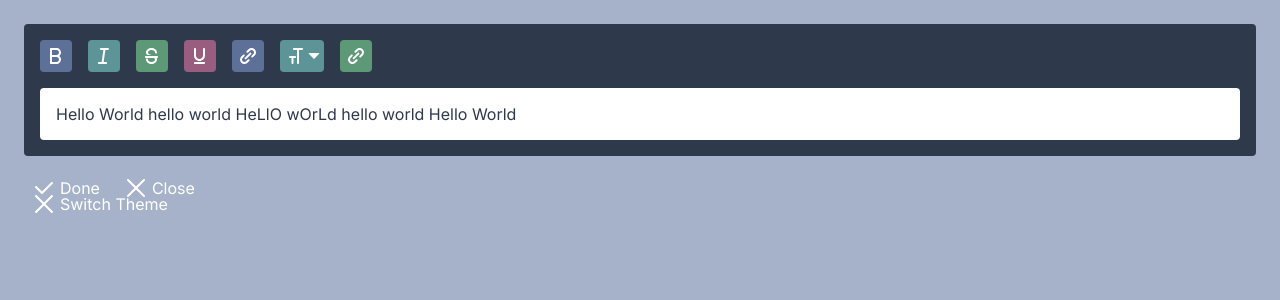
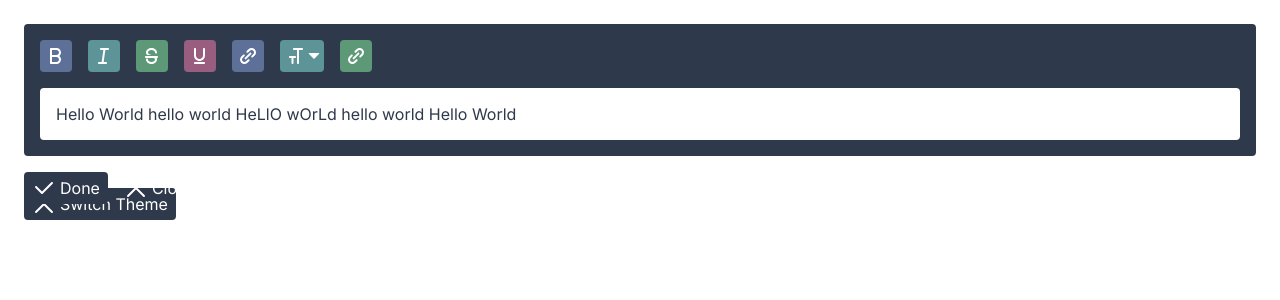
Before and after one commit to fallsimply/float, a Vue app: page / in a window 1280 px wide. Shown: the top 300 px of the page. Built offline with nearby package versions, Linux system fonts and the light colour scheme.

Commit message:
Add theme override

```diff
--- a/src/App.vue
+++ b/src/App.vue
@@ -22,7 +22,10 @@ html, body
 	font-family: "Inter", system-ui, -apple-system, BlinkMacSystemFont, 'Segoe UI', Roboto, Oxygen, Ubuntu, 'Open Sans', sans-serif
 button, h1, h2, h3, h4, h5, h6
 	font-family: inherit
-:root, body[light]
+#nav
+	display: none
+
+body
 	/* Hues */
 	--hA: 220
 	--hB: 184
@@ -50,23 +53,29 @@ button, h1, h2, h3, h4, h5, h6
 	--txtColor: HSL(var(--hBg), l: 100%)
 
 	/* Button Color */
-	--btnBg: HSL(var(--hBg), l: var(-lL))
+	--btnBg: HSL(var(--hBg), l: var(--lH))
+	--btnText: var(--btnBg)
+	--btnFocus: HSL(var(--hBg), l: var(--lL))
 
 	/* Background */
-	--bgPrimary: HSL(var(--hBg), l: var(--lBgD))
+	--bgPrimary: HSL(var(--hBg), l: var(--lBgL))
 	--bgCard: HSL(var(--hBg), l: 100%)
-#nav
-	display: none
+
+	/* Alpha Overlay */
+	--brightenColor: HSLA(0, 0%, 100%, .2)
+	--brigthen: linear-gradient(var(--brightenColor), var(--brightenColor))
+
 @media (prefers-color-scheme: dark)
-	:root
+	body:not(light)
 		--lBg: 24%
 
-		--txtColor: HSL(var(--hBg), l: 100%)
+		--btnText: var(--txtColor)
+		--btnFocus: var(--txtColor)
+		--btnTxtHover: HSLA(var(--hBg), l: 100%, a: .25)
 
-		--btnBg: HSL(var(--hBg), l: var(--lH))
+		--bgPrimary: HSL(var(--hA), l: var(--lBgD))
+		--bgCard: HSL(var(--hBg), l: var(--lBg))
 
-		--bgPrimary: HSL(var(--hBg), l: var(--lBgH))
-		--bgCard: HSL(219, 24%, 24%)
 body
 	background: var(--bgPrimary)
 </style>
--- a/src/main.js
+++ b/src/main.js
@@ -5,7 +5,70 @@ import router from './router'
 Vue.config.productionTip = false
 Vue.config.performance = true
 
-new Vue({
+window.Vue = new Vue({
 	router,
 	render: h => h(App)
 }).$mount('#app')
+
+if (process.env.NODE_ENV == "development") {
+	document.addEventListener('selectionchange', () => {
+		console.dir(document.getSelection());
+	});
+}
+
+class Themer {
+	constructor() {
+		this._value = ""
+		this.update()
+		this.default = "light"
+	}
+
+	update() {
+		this._value = localStorage.getItem("theme")
+		switch (this._value) {
+			case "system":
+				console.log()
+				break
+			case "light":
+			case "dark":
+				document.body.setAttribute(this._value, "")
+				break
+			default:
+				localStorage.setItem("theme", "system")
+		}
+	}
+
+	toggle() {
+		console.log(this.theme)
+		switch (this.theme) {
+			case "light":
+				this.theme = "dark"
+				break
+			case "dark":
+				this.theme = "light"
+				console.log(this.theme)
+		}
+	}
+
+	set theme(newValue) {
+		localStorage.setItem("theme", newValue)
+		this.update()
+	}
+
+	get theme() {
+		switch (this._value) {
+			case "light":
+			case "dark":
+				return this._value
+				break;
+			case "system":
+				return window.matchMedia("(prefers-color-scheme: dark)")
+					? "dark"
+					: "light"
+			default:
+				console.log("Theme is other " + this._value)
+		}
+	}
+}
+
+window.Theme = new Themer();
```
